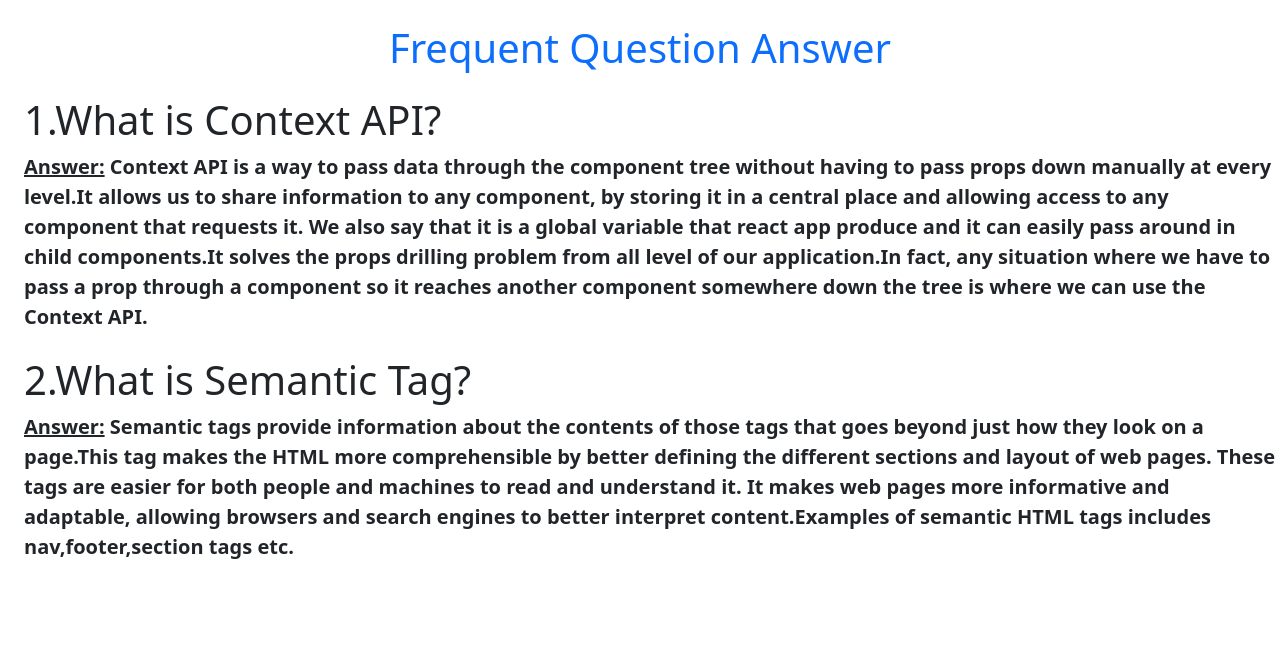
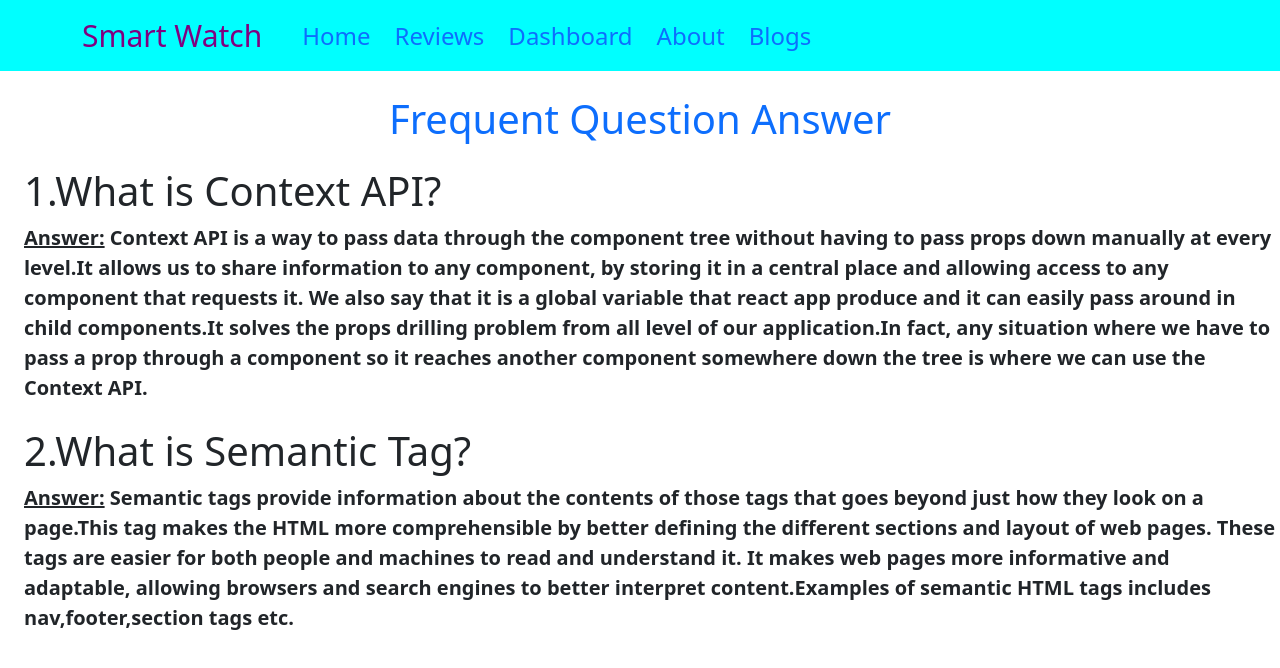
Before and after one commit to sayma63/smart-watch-shop-website, a React (Create React App) app: page /blogs in a window 1280 px wide. Shown: the top 668 px of the page. Built offline with nearby package versions, Linux system fonts and the light colour scheme.

Commit message:
header added

```diff
--- a/src/App.js
+++ b/src/App.js
@@ -6,11 +6,13 @@ import Home from './Pages/Home/Home';
 import Review from './Pages/Review/Review';
 import Dashboard from './Pages/Dashboard/Dashboard';
 import NotFound from './Pages/NotFound/NotFound';
+import Header from './Pages/Header/Header';
 
 
 function App() {
   return (
     <div className="App">
+      <Header></Header>
       <Routes>
         <Route path='/' element={<Home></Home>}></Route>
         <Route path='/blogs' element={<Blogs></Blogs>}></Route>
--- a/src/Pages/Blogs/Blogs.js
+++ b/src/Pages/Blogs/Blogs.js
@@ -3,7 +3,7 @@ import './Blogs.css'
 
 const Blogs = () => {
     return (
-        <div>
+        <div id='blogs'>
            <div>
                <h1 className='text-center text-primary mt-4'>Frequent Question Answer</h1>
            <h1 className='mt-4 ms-4'>1.What is Context API?</h1>
@@ -11,7 +11,7 @@ const Blogs = () => {
            </div>
            <div>
            <h1 className='mt-4 ms-4'>2.What is Semantic Tag?</h1>
-           <p style={{fontSize:'20px'}} className='question-style ms-4'><u>Answer:</u> Semantic tags provide information about the contents of those tags that goes beyond just how they look on a page.This tag makes the HTML more comprehensible by better defining the different sections and layout of web pages. These tags are easier for both people and machines to read and understand it. It makes web pages more informative and adaptable, allowing browsers and search engines to better interpret content.Examples of semantic HTML tags includes nav,footer,section tags etc.</p>
+           <p style={{fontSize:'20px'}} className='question-style ms-4 mb-5'><u>Answer:</u> Semantic tags provide information about the contents of those tags that goes beyond just how they look on a page.This tag makes the HTML more comprehensible by better defining the different sections and layout of web pages. These tags are easier for both people and machines to read and understand it. It makes web pages more informative and adaptable, allowing browsers and search engines to better interpret content.Examples of semantic HTML tags includes nav,footer,section tags etc.</p>
            </div>
         </div>
     );
--- /dev/null
+++ b/src/Pages/Header/Header.css
@@ -0,0 +1,14 @@
+.text-color{
+    color: purple;
+    font-size: 30px;
+    font-weight: 500;
+}
+.link-hover:hover{
+    color:magenta;
+    border-bottom: 2px solid magenta;
+    background-color: blueviolet;
+
+}
+.nav{
+    background-color: aqua;
+}
--- /dev/null
+++ b/src/Pages/Header/Header.js
@@ -0,0 +1,38 @@
+import React from 'react';
+import { Container, Nav, Navbar, NavDropdown } from 'react-bootstrap';
+import { Link } from 'react-router-dom';
+import './Header.css'
+
+const Header = () => {
+    return (
+   <div>
+     <>
+     <Navbar className='nav' expand="lg">
+     <Container>
+
+    <Navbar.Brand ><Link to='/'className='text-decoration-none me-4 fs-4'><span className='text-color'>Smart Watch</span></Link></Navbar.Brand>
+    <Navbar.Toggle aria-controls="basic-navbar-nav" />
+
+    <Navbar.Collapse id="basic-navbar-nav">
+      <Nav className='' >
+
+        <Link to='/' className='text-decoration-none me-4 fs-4 link-hover'>Home</Link>
+
+        <Link to='/review'className='text-decoration-none me-4 fs-4 link-hover'>Reviews</Link>
+        <Link to='/dashboard'className='text-decoration-none me-4 fs-4 link-hover'>Dashboard</Link>
+        <Link to='*'className='text-decoration-none me-4 fs-4 link-hover'>About</Link>
+        <Link to='/blogs' className='text-decoration-none me-4 fs-4 link-hover'>Blogs</Link>
+
+      </Nav>
+      </Navbar.Collapse>
+      </Container>
+
+
+</Navbar>
+
+</>
+   </div>
+    );
+};
+
+export default Header;
```
